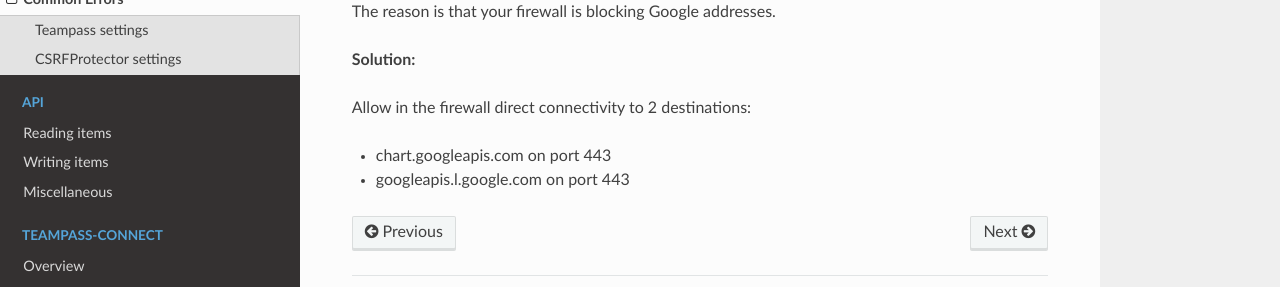
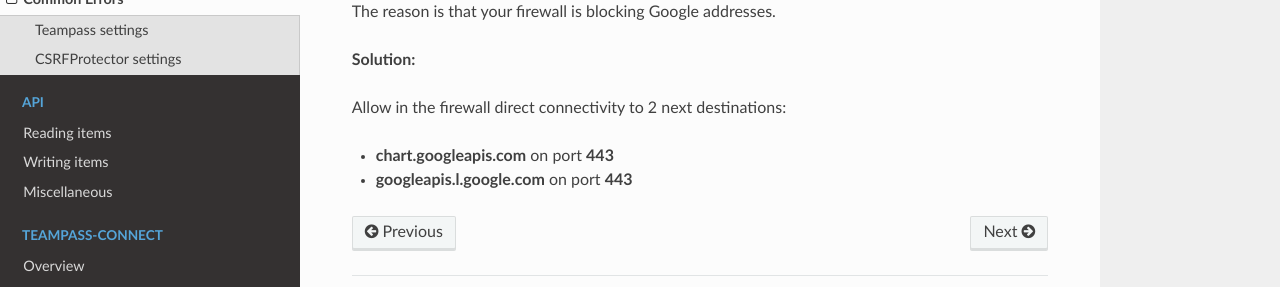
Before and after one commit to nilsteampassnet/teampass_doc, an MkDocs documentation site: the page built from docs/errors.md, in a window 1280 px wide and 900 px high, scrolled down 2526 px, cut to the strip 519-806 px from the top of the window. Built offline with MkDocs 1.6.1, drawn with Linux system fonts in a browser that asks for light colours; nearby versions of some CDN libraries; old or Windows-style settings are respelled for this version of MkDocs.

Commit message:
Update errors.md

```diff
--- a/docs/errors.md
+++ b/docs/errors.md
@@ -68,7 +68,7 @@ The reason is that your firewall is blocking Google addresses.
 
 **Solution:**
 
-Allow in the firewall direct connectivity to 2 destinations:
+Allow in the firewall direct connectivity to 2 next destinations:
 
-- chart.googleapis.com on port 443
-- googleapis.l.google.com on port 443
+- **chart.googleapis.com** on port **443**
+- **googleapis.l.google.com** on port **443**
```
